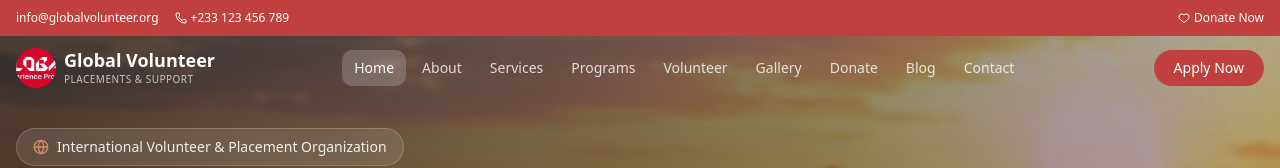
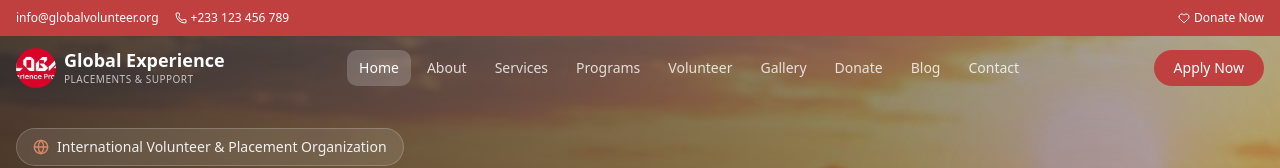
Before and after one commit to lilromeo2290/Global_Experience-, a Next.js app: page / in a window 1280 px wide. Shown: the top 168 px of the page. Built offline with nearby package versions, Linux system fonts and the light colour scheme.

Commit message:
7a362f54-042f-4086-9dcc-ed5f29c74daf

```diff
--- a/src/app/layout.tsx
+++ b/src/app/layout.tsx
@@ -14,7 +14,7 @@ const geistMono = Geist_Mono({
 });
 
 export const metadata: Metadata = {
-  title: "Global Volunteer Placements | Empowering Communities Through International Volunteerism",
+  title: "Global Experience Placements | Empowering Communities Through International Volunteerism",
   description:
     "International volunteer and placement organization dedicated to supporting students, graduates, interns, researchers, and volunteers through cultural exchange, professional placements, community development, and humanitarian support programs worldwide.",
   keywords: [
@@ -28,19 +28,19 @@ export const metadata: Metadata = {
     "teaching placements",
     "volunteer Africa",
   ],
-  authors: [{ name: "Global Volunteer Placements" }],
+  authors: [{ name: "Global Experience Placements" }],
   icons: {
     icon: "/images/logo.jpg",
   },
   openGraph: {
-    title: "Global Volunteer Placements | Empowering Communities",
+    title: "Global Experience Placements | Empowering Communities",
     description:
       "Join our international volunteer and placement programs. Support communities through cultural exchange, professional placements, and humanitarian programs.",
     type: "website",
   },
   twitter: {
     card: "summary_large_image",
-    title: "Global Volunteer Placements | Empowering Communities",
+    title: "Global Experience Placements | Empowering Communities",
     description:
       "Join our international volunteer and placement programs. Support communities through cultural exchange and humanitarian programs.",
   },
--- a/src/components/footer.tsx
+++ b/src/components/footer.tsx
@@ -54,11 +54,11 @@ export default function Footer() {
             <div className="flex items-center gap-2">
               <img
                 src="/images/logo.jpg"
-                alt="Global Volunteer Placements Logo"
+                alt="Global Experience Placements Logo"
                 className="w-10 h-10 rounded-full object-cover"
               />
               <div>
-                <h3 className="font-bold text-lg text-white">Global Volunteer</h3>
+                <h3 className="font-bold text-lg text-white">Global Experience</h3>
                 <p className="text-[10px] uppercase tracking-wider text-copper">Placements & Support</p>
               </div>
             </div>
@@ -154,7 +154,7 @@ export default function Footer() {
       <div className="border-t border-white/10">
         <div className="max-w-7xl mx-auto px-4 py-4 flex flex-col sm:flex-row items-center justify-between gap-2">
           <p className="text-xs text-white/40">
-            &copy; {new Date().getFullYear()} Global Volunteer Placements. All rights reserved.
+            &copy; {new Date().getFullYear()} Global Experience Placements. All rights reserved.
           </p>
           <div className="flex gap-4 text-xs text-white/40">
             <a href="#" className="hover:text-copper transition-colors">Privacy Policy</a>
--- a/src/components/navbar.tsx
+++ b/src/components/navbar.tsx
@@ -90,12 +90,12 @@ export default function Navbar() {
           <a href="#home" onClick={(e) => { e.preventDefault(); handleNavClick('#home') }} className="flex items-center gap-2">
             <img
               src="/images/logo.jpg"
-              alt="Global Volunteer Placements Logo"
+              alt="Global Experience Placements Logo"
               className="w-10 h-10 rounded-full object-cover"
             />
             <div className="flex flex-col">
               <span className={`font-bold text-lg leading-tight transition-colors ${scrolled ? 'text-mahogany' : 'text-white'}`}>
-                Global Volunteer
+                Global Experience
               </span>
               <span className={`text-[10px] uppercase tracking-wider transition-colors ${scrolled ? 'text-dove' : 'text-white/70'}`}>
                 Placements & Support
@@ -148,10 +148,10 @@ export default function Navbar() {
                     <div className="flex items-center gap-2">
                       <img
                         src="/images/logo.jpg"
-                        alt="Global Volunteer Placements Logo"
+                        alt="Global Experience Placements Logo"
                         className="w-8 h-8 rounded-full object-cover"
                       />
-                      <span className="font-bold text-mahogany">Global Volunteer</span>
+                      <span className="font-bold text-mahogany">Global Experience</span>
                     </div>
                   </div>
                   <div className="flex-1 overflow-y-auto py-4">
--- a/src/components/sections/about.tsx
+++ b/src/components/sections/about.tsx
@@ -44,7 +44,7 @@ export default function AboutSection() {
             Who We Are & What Drives Us
           </h2>
           <p className="text-dove max-w-2xl mx-auto leading-relaxed">
-            For over a decade, Global Volunteer Placements has been the bridge between passionate individuals
+            For over a decade, Global Experience Placements has been the bridge between passionate individuals
             and communities in need. We believe that meaningful cultural exchange and professional placements
             have the power to transform both volunteers and the communities they serve.
           </p>
--- a/src/components/sections/services.tsx
+++ b/src/components/sections/services.tsx
@@ -96,7 +96,7 @@ export default function ServicesSection() {
           <div className="absolute bottom-0 left-0 w-48 h-48 bg-white/5 rounded-full translate-y-1/2 -translate-x-1/2" />
           <div className="relative grid md:grid-cols-2 gap-8 items-center">
             <div>
-              <h3 className="text-2xl md:text-3xl font-bold mb-4">Why Choose Global Volunteer Placements?</h3>
+              <h3 className="text-2xl md:text-3xl font-bold mb-4">Why Choose Global Experience Placements?</h3>
               <p className="text-white/80 leading-relaxed">
                 With over a decade of experience, we provide the most comprehensive and trusted
                 volunteer placement services in Africa. Our dedicated team, extensive local network,
--- a/src/components/sections/testimonials.tsx
+++ b/src/components/sections/testimonials.tsx
@@ -8,7 +8,7 @@ const testimonials = [
   {
     name: 'Emily Thompson',
     role: 'Medical Volunteer, UK',
-    text: 'My medical placement in Ghana was truly life-changing. The team at Global Volunteer Placements made everything seamless — from airport pickup to my daily clinical rotations. I gained hands-on experience that I could never have gotten at home, while making genuine connections with patients and colleagues.',
+    text: 'My medical placement in Ghana was truly life-changing. The team at Global Experience Placements made everything seamless — from airport pickup to my daily clinical rotations. I gained hands-on experience that I could never have gotten at home, while making genuine connections with patients and colleagues.',
     rating: 5,
   },
   {
```
